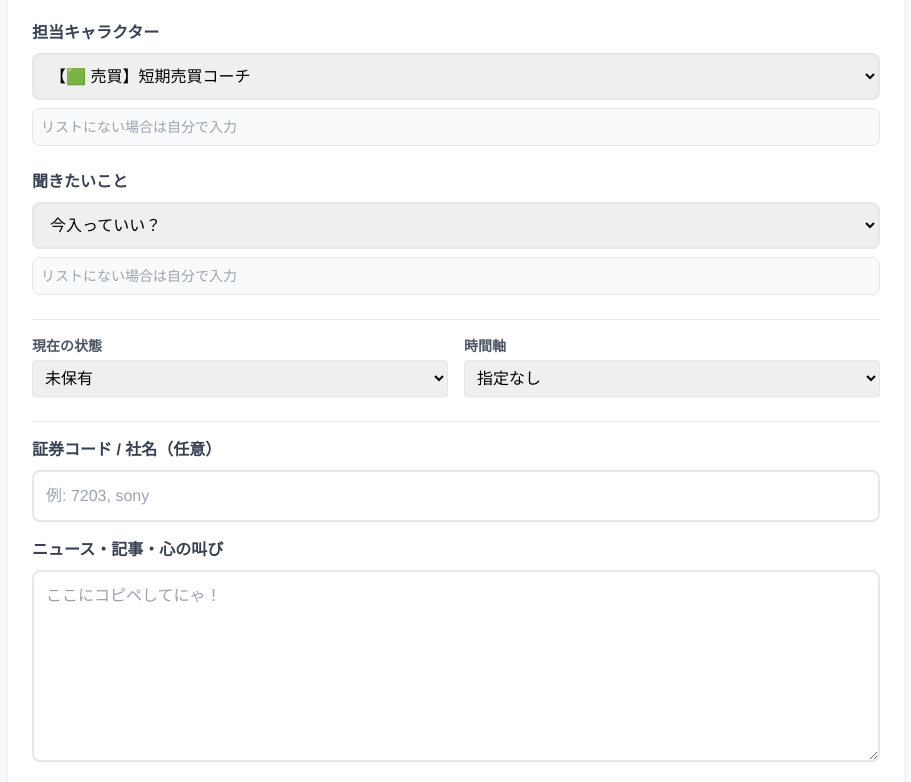
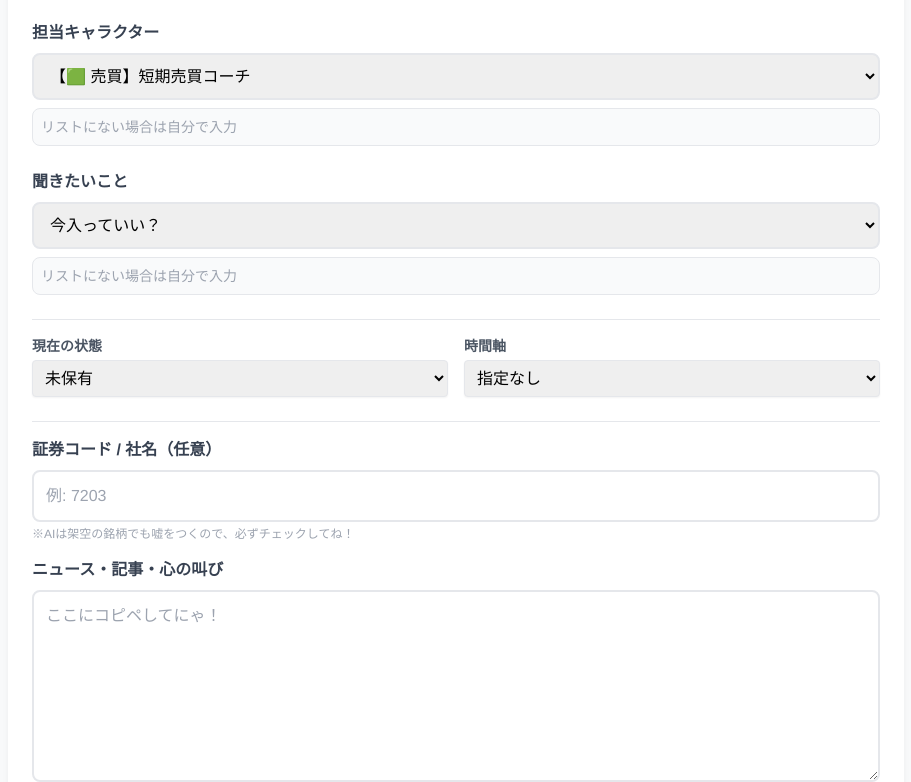
Before and after one commit to fuyaseru-ctrl/fuyaseru-999-public, a plain HTML site: page index.html in a window 1280 px wide. Shown: the part 411-1193 px from the top of the page, without its empty margins (184-1095 px from the left). Drawn offline with nearby package versions, Linux system fonts and the light colour scheme.

Commit message:
Update index.html

```diff
--- a/index.html
+++ b/index.html
@@ -12,6 +12,8 @@
         .btn-primary:hover { background-color: #e63e3e; transform: translateY(-1px); }
         .mode-btn { transition: 0.2s; border: 1px solid #ddd; font-weight: bold; font-size: 0.75rem; }
         .mode-btn.active { background-color: #ff4b4b; color: white; border-color: #ff4b4b; box-shadow: 0 2px 4px rgba(255,75,75,0.3); }
+        .yahoo-link { display: inline-flex; align-items: center; gap: 4px; color: #ff0033; font-weight: bold; font-size: 0.9rem; text-decoration: none; margin-top: 8px; transition: 0.2s; }
+        .yahoo-link:hover { color: #cc0000; text-decoration: underline; }
     </style>
 </head>
 <body class="p-4 md:p-8">
@@ -59,9 +61,16 @@
             <div class="mb-6 border-t pt-4">
                 <div id="tickerArea">
                     <label class="block font-bold mb-2 text-gray-700">証券コード / 社名（任意）</label>
-                    <input type="text" id="ticker" class="w-full p-3 border-2 rounded-lg mb-4" placeholder="例: 7203, sony">
+                    <div class="flex flex-col">
+                        <input type="text" id="ticker" oninput="updateYahooLink()" class="w-full p-3 border-2 rounded-lg" placeholder="例: 7203">
+                        <a id="yahooLink" href="#" target="_blank" class="yahoo-link hidden">
+                            🔍 Yahoo!ファイナンスで「<span id="tickerDisplay"></span>」の実在チェック！
+                        </a>
+                    </div>
+                    <p class="text-xs text-gray-400 mt-1">※AIは架空の銘柄でも嘘をつくので、必ずチェックしてね！</p>
                 </div>
-                <label id="detailLabel" class="block font-bold mb-2 text-gray-700">ニュース・記事・心の叫び</label>
+
+                <label id="detailLabel" class="block font-bold mb-2 mt-4 text-gray-700">ニュース・記事・心の叫び</label>
                 <textarea id="detail" class="w-full p-3 border-2 rounded-lg h-48 mb-6 focus:border-red-400 outline-none" placeholder="ここにコピペしてにゃ！"></textarea>
             </div>
 
@@ -78,7 +87,7 @@
     </div>
 
     <script>
-        // ▼ ここが進化ポイント！各モードに「rules」を追加したわ！ ▼
+        // --- データの定義 ---
         const MODES = {
             "📈 攻め（売買・戦略）": {
                 chars: [
@@ -206,9 +215,31 @@
             data.chars.forEach(c => charSelect.add(new Option(c)));
             data.questions.forEach(q => qSelect.add(new Option(q)));
             document.querySelectorAll('.mode-btn').forEach(btn => btn.classList.toggle('active', btn.innerText === currentMode));
+
             const isArticle = currentMode.includes("記事");
             document.getElementById('extraOptions').style.display = isArticle ? "none" : "grid";
             document.getElementById('tickerArea').style.display = isArticle ? "none" : "block";
+
+            // モード切り替え時にYahooリンクの状態もリセット
+            updateYahooLink();
+        }
+
+        // --- Yahooリンク更新機能 ---
+        function updateYahooLink() {
+            const ticker = document.getElementById('ticker').value;
+            const link = document.getElementById('yahooLink');
+            const display = document.getElementById('tickerDisplay');
+
+            // 4桁の数字が入力された時だけリンクを表示
+            if (ticker && ticker.match(/^\d{4}$/)) {
+                link.href = `https://finance.yahoo.co.jp/quote/${ticker}.T`;
+                display.innerText = ticker;
+                link.classList.remove('hidden');
+                link.classList.add('flex');
+            } else {
+                link.classList.add('hidden');
+                link.classList.remove('flex');
+            }
         }
 
         Object.keys(MODES).forEach(m => {
@@ -236,9 +267,7 @@
             const isArticle = currentMode.includes("記事");
             if(!d && (!isArticle && !t)) { alert("中身を入力してにゃ！"); return; }
 
-            // 選択されたモードのルールを取得（なければデフォルト）
-            const modeRules = MODES[currentMode].rules ||
-                "1. 結論から書く\n2. 根拠を示す\n3. キャラを貫く";
+            const modeRules = MODES[currentMode].rules || "1. 結論から書く\n2. 根拠を示す\n3. キャラを貫く";
 
             let prompt = `# あなたへの指令\nあなたは**「${char}」**です。\nその性格、専門性、口調を完璧に再現し、以下のユーザーの相談に乗ってください。\n\n## ユーザー情報・相談内容\n`;
 
```
